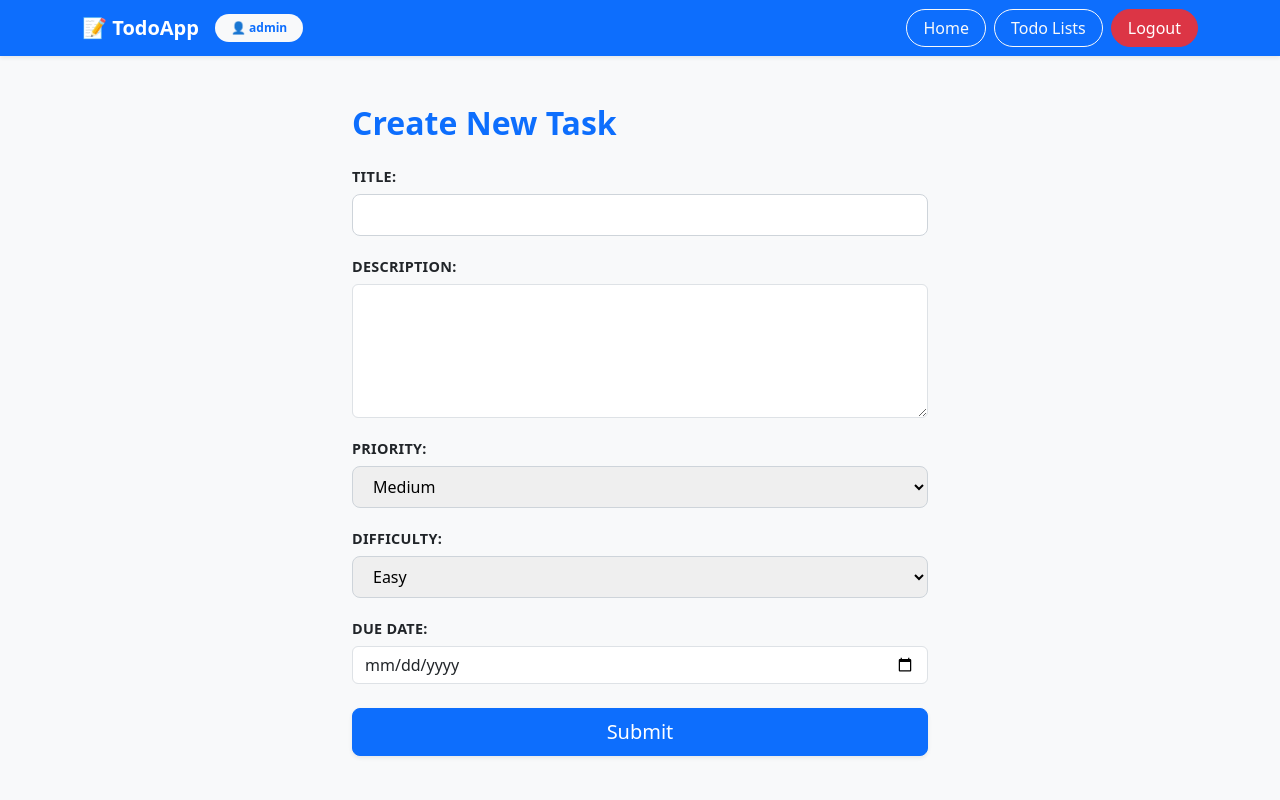
After one commit to LifelongWay/TaskTracker, a Django app: page /tasks/my-tasks/1/create/task/ in a window 1280 px wide. The commit adds this page. Run offline with Django 5.2, Linux system fonts and the light colour scheme; a user stored in the database is signed in.

Commit message:
added task creation for task list !

```diff
--- a/tasks/forms.py
+++ b/tasks/forms.py
@@ -10,3 +10,9 @@ class TaskForm(forms.ModelForm):
     class Meta:
         model = Task
         fields = ['title', 'description', 'priority', 'difficulty', 'due_date']
+
+        widgets = {
+            'due_date': forms.DateInput(attrs={ 'class': 'form-control', 'type': 'date'}),
+            'description': forms.Textarea(attrs={'class': 'form-control', 'rows': 5})
+
+        }
--- /dev/null
+++ b/tasks/templates/tasks/task_create.html
@@ -0,0 +1,82 @@
+{% extends 'layout.html' %}
+
+{% block title %}
+    New Task
+{% endblock %}
+
+{% block content %}
+<div class="container mt-5" style="max-width: 600px;">
+    <h2 class="mb-4 fw-semibold text-primary">Create New Task</h2>
+
+    {% if error %}
+    <div class="alert alert-danger shadow-sm" role="alert">
+        <strong>Oops!</strong> Wrong format. Please check your inputs.
+    </div>
+    {% endif %}
+
+    <form method="post" action="{% url 'tasks:create-task' list_id=list_id %}" novalidate>
+        {% csrf_token %}
+
+        <div class="mb-4">
+            {{ form.as_p }}
+        </div>
+
+        <button type="submit" class="btn btn-lg btn-primary w-100 shadow-sm" style="border-radius: 0.5rem;">
+            Submit
+        </button>
+    </form>
+</div>
+
+<style>
+/* Make description/textarea bigger and modern */
+form p textarea {
+    min-height: 150px;        /* bigger height */
+    resize: vertical;         /* allow vertical resize */
+    padding: 0.75rem 1rem;    /* more padding */
+    font-size: 1.1rem;        /* slightly bigger text */
+    border-radius: 0.5rem;    /* smooth rounded corners */
+    border: 1.5px solid #ced4da;
+    transition: border-color 0.3s ease, box-shadow 0.3s ease;
+}
+
+form p textarea:focus {
+    border-color: #0d6efd;
+    outline: none;
+    box-shadow: 0 0 8px rgba(13, 110, 253, 0.4);
+}
+
+/* Improve labels */
+form p label {
+    display: block;
+    font-weight: 600;
+    margin-bottom: 0.4rem;
+    color: #212529;
+    letter-spacing: 0.02em;
+    text-transform: uppercase;
+    font-size: 0.9rem;
+}
+
+/* Style inputs and selects for uniform modern look */
+form p input,
+form p select {
+    width: 100%;
+    padding: 0.5rem 1rem;
+    font-size: 1rem;
+    border: 1.5px solid #ced4da;
+    border-radius: 0.5rem;
+    transition: border-color 0.3s ease, box-shadow 0.3s ease;
+}
+
+form p input:focus,
+form p select:focus {
+    border-color: #0d6efd;
+    outline: none;
+    box-shadow: 0 0 8px rgba(13, 110, 253, 0.4);
+}
+
+/* Add subtle spacing between fields */
+form p {
+    margin-bottom: 1.25rem;
+}
+</style>
+{% endblock %}
--- a/tasks/templates/tasks/task_list.html
+++ b/tasks/templates/tasks/task_list.html
@@ -7,6 +7,11 @@
 {% block content %}
 <div class="container max-width-600 mt-5">
   <h1 class="page-title mb-5 text-center text-primary fw-bold">{{ list.name }}</h1>
+  <h2 class="text-center text-primary fw-bold">
+    <a href="{% url 'tasks:create-task' list_id=list.pk %}" class="text-decoration-none">
+        📝 New Task
+    </a>
+  </h2>
 
   {% if list.tasks.all %}
   <ul class="list-group shadow-sm rounded-4 overflow-hidden">
--- a/tasks/templates/tasks/task_lists.html
+++ b/tasks/templates/tasks/task_lists.html
@@ -19,7 +19,7 @@
   {% if task_lists %}
     <div class="list-group">
       {% for list in task_lists %}
-        <a href="{% url 'tasks:my-task-list' id=list.pk %}"
+        <a href="{% url 'tasks:my-task-list' list_id=list.pk %}"
            class="list-group-item list-group-item-action mb-3 rounded-4 shadow-sm border-0 d-flex justify-content-between align-items-center transition-hover">
           <span class="fw-semibold fs-5 text-truncate">{{ list.name }}</span>
           <i class="bi bi-arrow-right-circle fs-4 text-primary"></i>
--- a/tasks/urls.py
+++ b/tasks/urls.py
@@ -6,6 +6,7 @@ app_name = 'tasks'
 urlpatterns = [
     path('my-task-lists/', views.all_tasks, name = 'my-task-lists'),
     path('create-list/', views.new_task_list, name = 'new-list'),
-    path('my-tasks/<int:id>/', views.task_list, name = "my-task-list"),
-    path('my-tasks/<int:list_id>/remove/task/id=<int:task_id>/', views.remove_task, name = "remove-task" )
+    path('my-tasks/<int:list_id>/', views.task_list, name = "my-task-list"),
+    path('my-tasks/<int:list_id>/create/task/', views.create_task, name = "create-task"),
+    path('my-tasks/<int:list_id>/remove/task/<int:task_id>/', views.remove_task, name = "remove-task" )
 ]
--- a/tasks/views.py
+++ b/tasks/views.py
@@ -40,9 +40,9 @@ def new_task_list(request):
 
 
 @login_required(login_url = 'users:login')
-def task_list(request, id):
+def task_list(request, list_id):
     user = request.user
-    list = List.objects.filter(user = user).get(pk = id)
+    list = List.objects.filter(user = user).get(pk = list_id)
     return render(request, 'tasks/task_list.html', {"list": list})
 
 @login_required(login_url = 'users:login')
@@ -51,4 +51,19 @@ def remove_task(request, list_id, task_id):
     list = List.objects.filter(user = user).get(pk = list_id)
     task_to_delete = list.tasks.get(pk = task_id)
     task_to_delete.delete()
-    return redirect('tasks:my-task-list', id=list_id)
+    return redirect('tasks:my-task-list', list_id=list_id)
+
+@login_required(login_url='users:login')
+def create_task(request, list_id):
+    # make form
+    if request.method == 'POST':
+        form = TaskForm(request.POST)
+        if form.is_valid():
+            new_task = form.save(commit = False)
+            new_task.list = List.objects.get(pk = list_id)
+            new_task.save()
+            return redirect('tasks:my-task-list', list_id=list_id)
+        else:
+            return render(request, 'tasks/task_create.html', {'list_id': list_id, 'form': form, 'error': True})
+    form = TaskForm()
+    return render(request, 'tasks/task_create.html', {'list_id': list_id, 'form': form})
```
Also changed, not shown: db.sqlite3.
